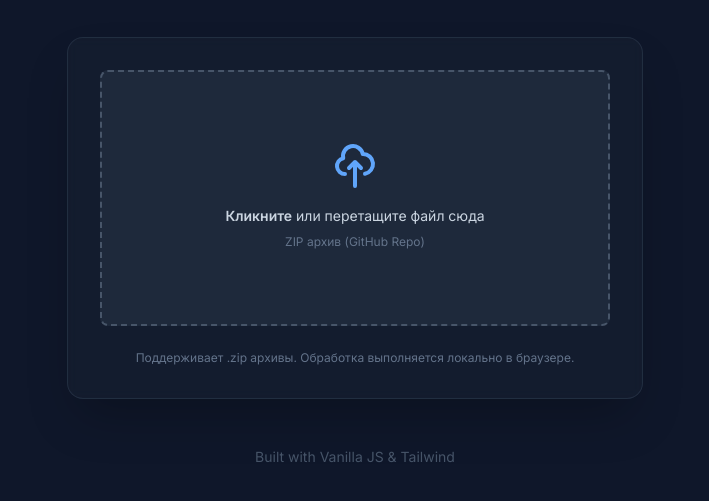
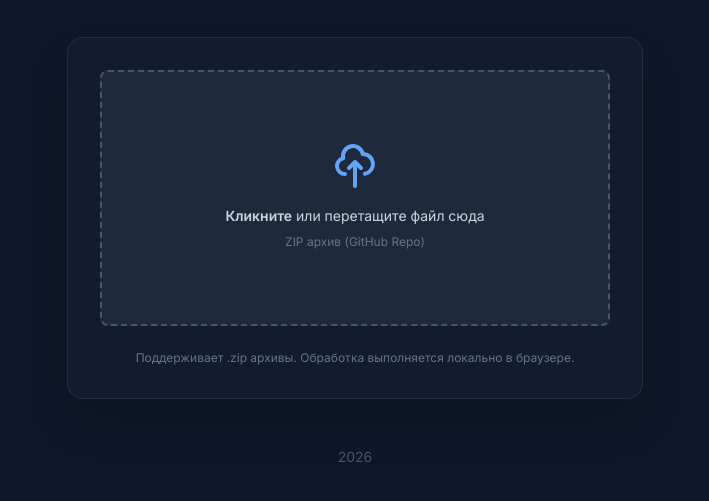
Before and after one commit to aipunkfacility/RepoPacker2, a plain HTML site: page index.html in a window 1280 px wide. Shown: the part 155-656 px from the top of the page, without its empty margins (285-994 px from the left). Drawn offline with nearby package versions, Linux system fonts and the light colour scheme.

Commit message:
Update index.html

```diff
--- a/index.html
+++ b/index.html
@@ -125,7 +125,7 @@
     </main>
 
     <footer class="mt-12 text-slate-600 text-sm">
-        <p>Built with Vanilla JS & Tailwind</p>
+        <p>2026</p>
     </footer>
 
     <!-- Логика приложения -->
```
